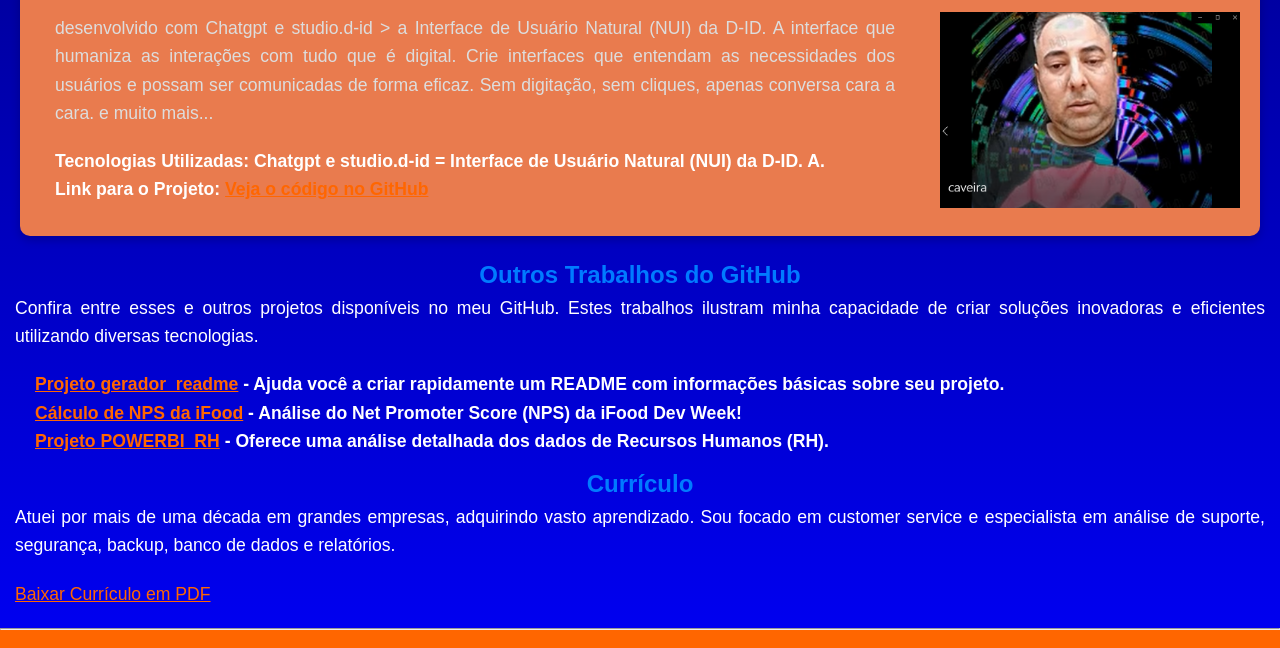
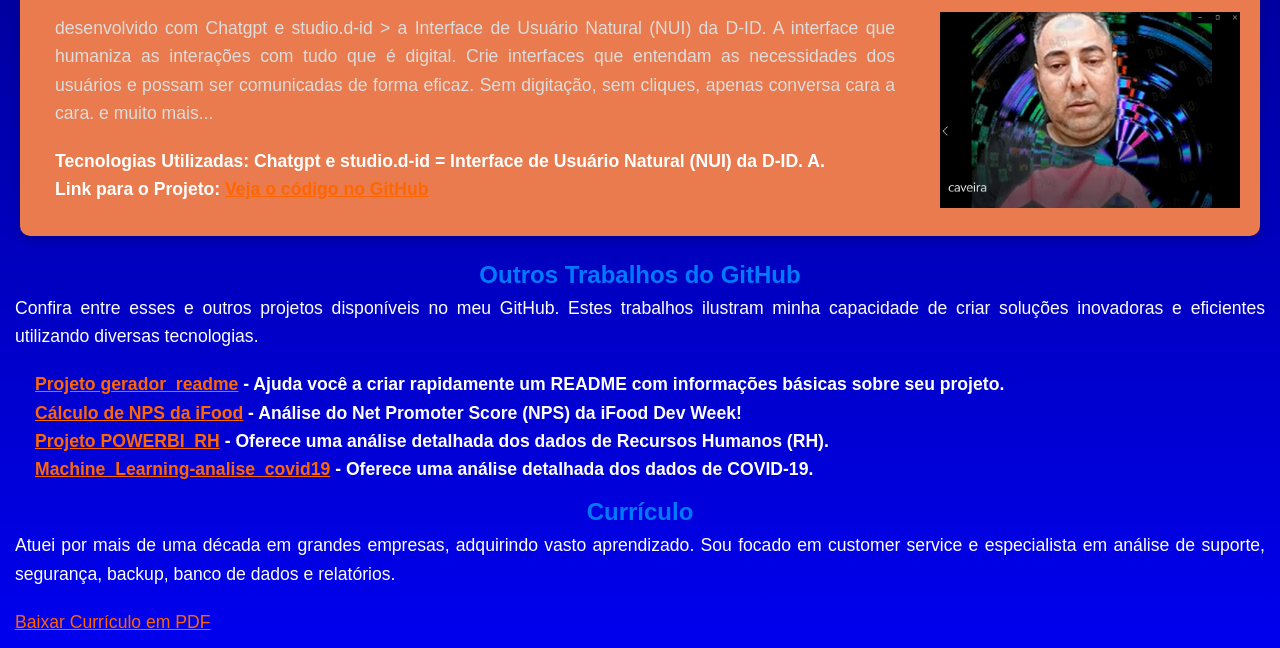
Before and after one commit to Fabianonavarro/portfolio, a plain HTML site: page portfolio.html in a window 1280 px wide. Shown: the part 1320-1968 px from the top of the page. Drawn offline with Linux system fonts and the light colour scheme.

Commit message:
Add files via upload
Novo card e mais links

```diff
--- a/portfolio.html
+++ b/portfolio.html
@@ -112,6 +112,7 @@
                     <li><a href="https://github.com/Fabianonavarro/gerador_readme.git" target="_blank">Projeto gerador_readme</a> - Ajuda você a criar rapidamente um README com informações básicas sobre seu projeto.</li>
                     <li><a href="https://github.com/Fabianonavarro/Streamlitnps.git" target="_blank">Cálculo de NPS da iFood</a> - Análise do Net Promoter Score (NPS) da iFood Dev Week!</li>
                     <li><a href="https://github.com/Fabianonavarro/POWERBI_RH.git" target="_blank">Projeto POWERBI_RH</a> - Oferece uma análise detalhada dos dados de Recursos Humanos (RH).</li>
+                    <li><a href="https://github.com/Fabianonavarro/Machine_Learning-analise_covid19.git" target="_blank">Machine_Learning-analise_covid19</a> - Oferece uma análise detalhada dos dados  de COVID-19.</li>
                 </ul>
             </div>
         </section>
```
